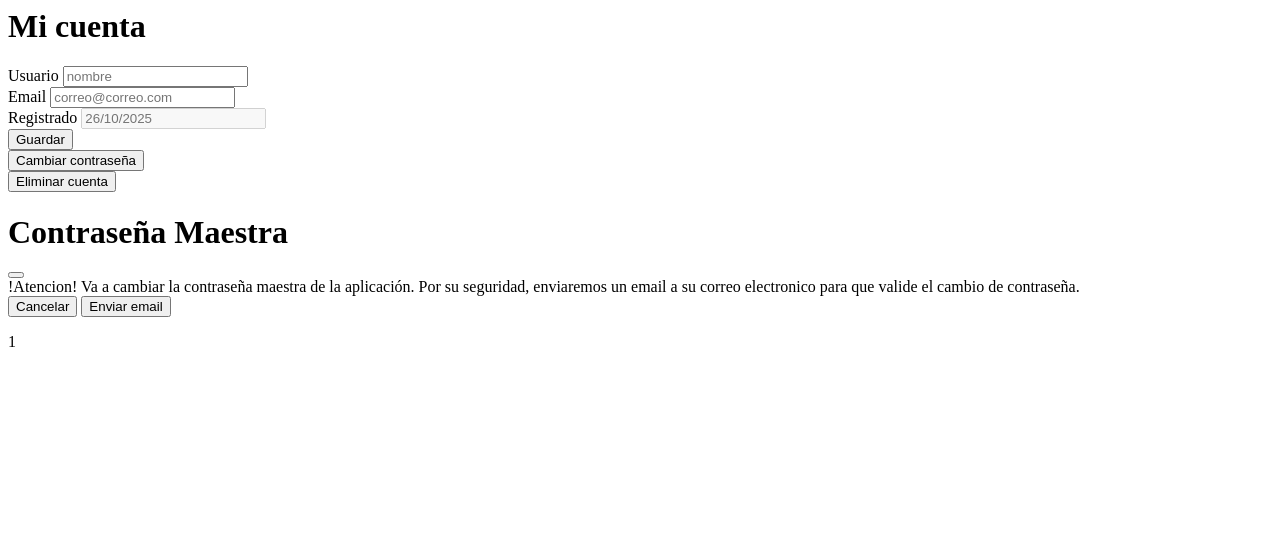
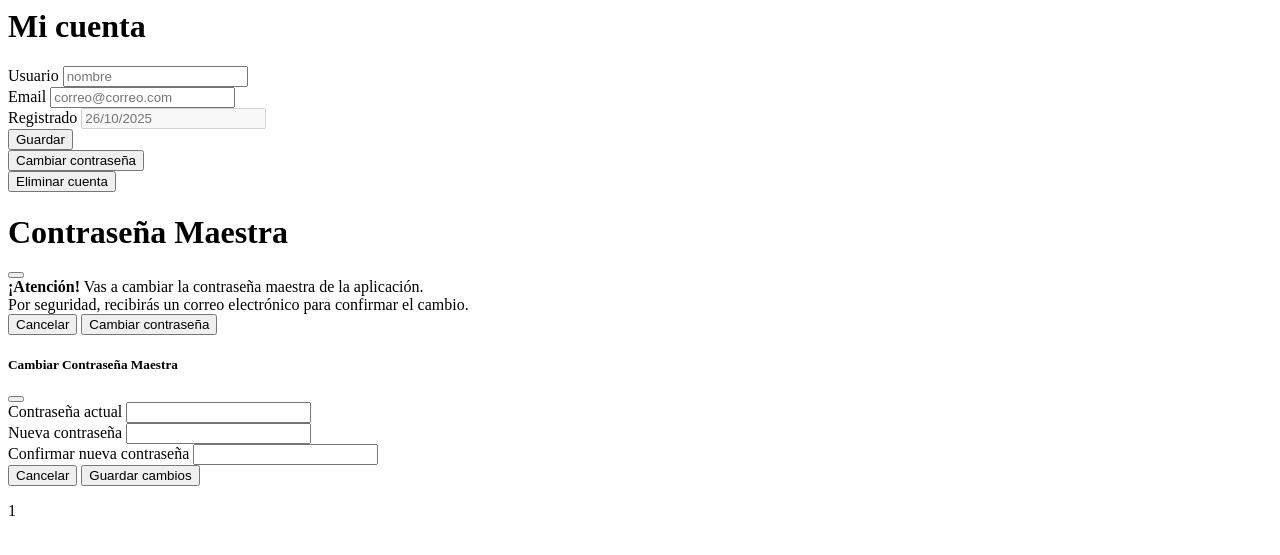
Before and after one commit to anthoox/my_keys, a PHP site: page /keys/app/views/users/account.php in a window 1280 px wide. Shown: the top 555 px of the page. Run offline with PHP 8.4, Linux system fonts and the light colour scheme.

Commit message:
feat: configuración para cargar nuevo modal para el cambio de contraseña

```diff
--- a/app/views/users/account.php
+++ b/app/views/users/account.php
@@ -19,7 +19,7 @@
       <button type="submit" class="btn btn-primary col-12">Guardar</button>
     </div>
     <!-- Button trigger modal -->
-    <button type="button" class="btn btn-primary col-6 mt-5" data-bs-toggle="modal" data-bs-target="#exampleModal">
+    <button type="button" class="btn btn-primary col-6 mt-5" data-bs-toggle="modal" data-bs-target="#warningModal">
       Cambiar contraseña
     </button>
     <div class="col-12 mt-2">
@@ -28,31 +28,83 @@
   </form>
 
 
-
-  <!-- Modal -->
-  <div class="modal fade" id="exampleModal" tabindex="-1" aria-labelledby="exampleModalLabel" aria-hidden="true">
-    <form class="modal-dialog">
+  <!-- Modal 1: Advertencia -->
+  <div class="modal fade" id="warningModal" tabindex="-1" aria-labelledby="warningModalLabel" aria-hidden="true">
+    <div class="modal-dialog">
       <div class="modal-content">
         <div class="modal-header">
-          <h1 class="modal-title fs-5" id="exampleModalLabel">Contraseña Maestra</h1>
-          <button type="button" class="btn-close" data-bs-dismiss="modal" aria-label="Close"></button>
+          <h1 class="modal-title fs-5" id="warningModalLabel">Contraseña Maestra</h1>
+          <button type="button" class="btn-close" data-bs-dismiss="modal" aria-label="Cerrar"></button>
         </div>
         <div class="modal-body">
-          !Atencion! Va a cambiar la contraseña maestra de la aplicación. Por su seguridad, enviaremos un email a su correo electronico para que valide el cambio de contraseña.
+          <strong>¡Atención!</strong> Vas a cambiar la contraseña maestra de la aplicación.<br>
+          Por seguridad, recibirás un correo electrónico para confirmar el cambio.
         </div>
         <div class="modal-footer">
           <button type="button" class="btn btn-secondary" data-bs-dismiss="modal">Cancelar</button>
-          <button type="submit" class="btn btn-primary">Enviar email</button>
+          <button type="button" class="btn btn-primary" id="openChangePasswordModal">
+            Cambiar contraseña
+          </button>
         </div>
       </div>
-    </form>
+    </div>
   </div>
 
-  <?php
-  /**
-   * TODO Añadir funcionalidad
-   */
-  ?>
+  <!-- Modal 2: Cambio de contraseña -->
+  <div class="modal fade" id="changePasswordModal" tabindex="-1" aria-labelledby="changePasswordModalLabel" aria-hidden="true">
+    <div class="modal-dialog">
+      <form method="POST" action="http://localhost/keys/public/?c=auth&a=changeMasterPassword">
+        <div class="modal-content">
+          <div class="modal-header">
+            <h5 class="modal-title" id="changePasswordModalLabel">Cambiar Contraseña Maestra</h5>
+            <button type="button" class="btn-close" data-bs-dismiss="modal" aria-label="Cerrar"></button>
+          </div>
+          <div class="modal-body">
+            <div class="mb-3">
+              <label for="oldPassword" class="form-label">Contraseña actual</label>
+              <input type="password" class="form-control" id="oldPassword" name="old_password" required>
+            </div>
+            <div class="mb-3">
+              <label for="newPassword" class="form-label">Nueva contraseña</label>
+              <input type="password" class="form-control" id="newPassword" name="new_password" required>
+            </div>
+            <div class="mb-3">
+              <label for="confirmPassword" class="form-label">Confirmar nueva contraseña</label>
+              <input type="password" class="form-control" id="confirmPassword" name="confirm_password" required>
+            </div>
+          </div>
+          <div class="modal-footer">
+            <button type="button" class="btn btn-secondary" data-bs-dismiss="modal">Cancelar</button>
+            <button type="submit" class="btn btn-success">Guardar cambios</button>
+          </div>
+        </div>
+      </form>
+    </div>
+  </div>
+
+  <!-- Script que hace que se cierre el primer modal y se abra el segundo -->
+  <script>
+    // document.addEventListener("DOMContentLoaded", function() {
+    //   const btnOpen = document.getElementById("openChangePasswordModal");
+    //   const modalWarningEl = document.getElementById("warningModal");
+    //   const modalChangeEl = document.getElementById("changePasswordModal");
+
+    //   const modalWarning = bootstrap.Modal.getOrCreateInstance(modalWarningEl);
+    //   const modalChange = bootstrap.Modal.getOrCreateInstance(modalChangeEl);
+
+    //   btnOpen.addEventListener("click", function() {
+    //     // Cerrar el modal 1
+    //     modalWarning.hide();
+
+    //     // Esperar a que se cierre y abrir el modal 2
+    //     modalWarningEl.addEventListener("hidden.bs.modal", function handler() {
+    //       modalChange.show();
+    //       modalWarningEl.removeEventListener("hidden.bs.modal", handler);
+    //     });
+    //   });
+    // });
+  </script>
+
 </div>
 
 <?= require_once __DIR__  . '/../../../core/components/footer.php' ?>
--- a/public/js/script.js
+++ b/public/js/script.js
@@ -1,4 +1,7 @@
 
+/**
+ * TODO corregir para que no se muestren los errores en consola
+ */
 document.addEventListener('DOMContentLoaded', () => {
   const editButtons = document.querySelectorAll('.edit-service-btn');
   const editId = document.getElementById('editServiceId');
@@ -36,4 +39,35 @@ document.addEventListener('DOMContentLoaded', () => {
 
     document.getElementById('editServiceId').value = serviceId;
   });
+
 });
+
+// Script Bootstrap para abrir el segundo modal
+
+document.addEventListener("DOMContentLoaded", () => {
+  // Botón dentro del primer modal
+  const btnOpen = document.getElementById("openChangePasswordModal");
+
+  // Los dos modales
+  const modalWarningEl = document.getElementById("warningModal");
+  const modalChangeEl = document.getElementById("changePasswordModal");
+
+  if (btnOpen && modalWarningEl && modalChangeEl) {
+    const modalWarning = bootstrap.Modal.getOrCreateInstance(modalWarningEl);
+    const modalChange = bootstrap.Modal.getOrCreateInstance(modalChangeEl);
+
+    btnOpen.addEventListener("click", () => {
+      // Cerrar el primer modal
+      modalWarning.hide();
+
+      // Esperar a que se cierre y luego abrir el segundo
+      modalWarningEl.addEventListener(
+        "hidden.bs.modal",
+        function handler() {
+          modalChange.show();
+          modalWarningEl.removeEventListener("hidden.bs.modal", handler);
+        }
+      );
+    });
+  }
+});
```
